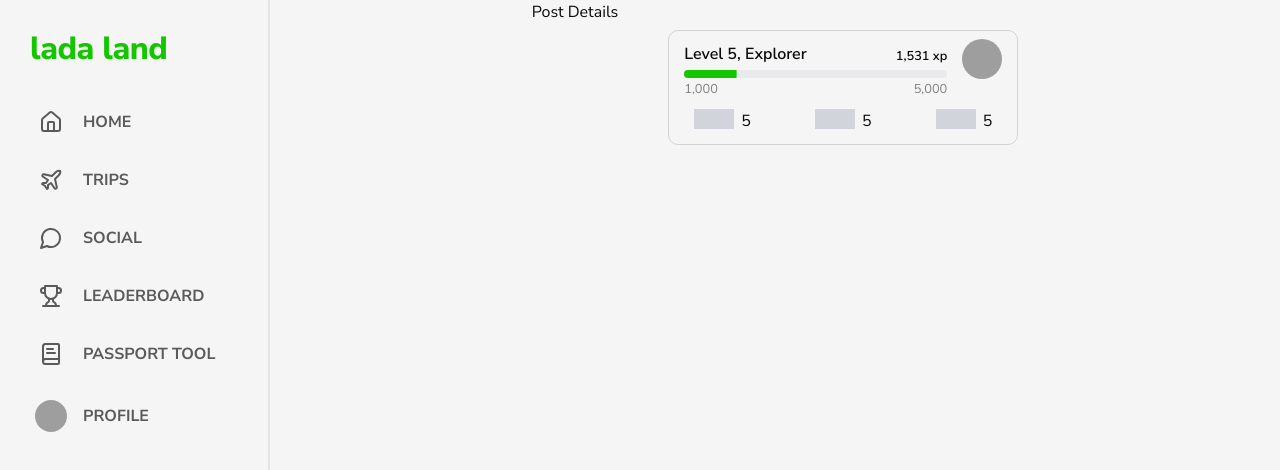
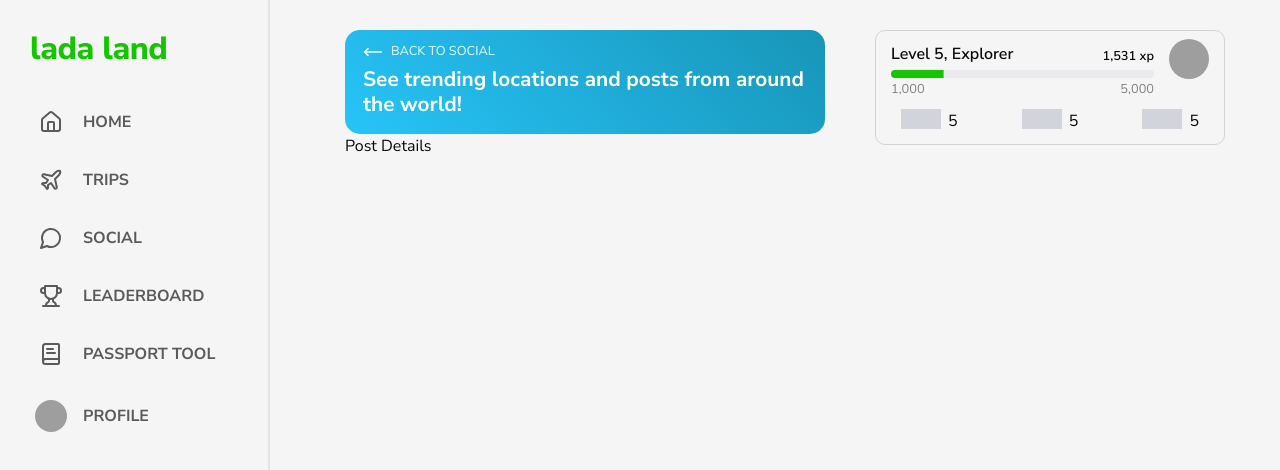
Before and after one commit to C01-Project-LADA/ladaland, a Next.js app in the folder client/: page /social/1 in a window 1280 px wide. Shown: the top 470 px of the page. Built offline with nearby package versions, Linux system fonts and the light colour scheme; grey boxes are pictures that could not be loaded.

Commit message:
chore: Add back link to page banner

```diff
--- a/client/src/app/(authenticated)/social/[postId]/page.tsx
+++ b/client/src/app/(authenticated)/social/[postId]/page.tsx
@@ -1,8 +1,19 @@
 import React from 'react';
+import PageBanner from '@/components/PageBanner';
 
 export default function PostDetails() {
   return (
-    <div>
+    <div
+      className="pl-[20px] pt-[30px]"
+      style={{ width: 'clamp(200px, 50vw, 500px)' }}
+    >
+      <PageBanner
+        title="BACK TO SOCIAL"
+        message="See trending locations and posts from around the world!"
+        variant="blue"
+        direction="backwards"
+        backLink="/social"
+      />
       <div>Post Details</div>
     </div>
   );
--- a/client/src/components/PageBanner.tsx
+++ b/client/src/components/PageBanner.tsx
@@ -1,4 +1,6 @@
 import styles from '@/styles/PageBanner.module.css';
+import { MoveLeft } from 'lucide-react';
+import Link from 'next/link';
 
 interface PageBannerProps {
   title: string;
@@ -6,6 +8,7 @@ interface PageBannerProps {
   direction?: 'forwards' | 'backwards';
   shadow?: boolean;
   message: string;
+  backLink?: string;
 }
 
 function mapColorToGradient(
@@ -37,6 +40,7 @@ export default function PageBanner({
   direction = 'forwards',
   shadow = false,
   message,
+  backLink,
 }: PageBannerProps) {
   return (
     <div
@@ -49,7 +53,16 @@ export default function PageBanner({
         boxShadow: shadow ? 'rgba(0, 0, 0, 0.35) 0px 5px 15px' : 'none',
       }}
     >
-      <h2>{title}</h2>
+      {backLink ? (
+        <Link href={backLink}>
+          <h2 className="flex items-center gap-2">
+            <MoveLeft size={20} />
+            {title}
+          </h2>
+        </Link>
+      ) : (
+        <h2>{title}</h2>
+      )}
       <h1>{message}</h1>
     </div>
   );
```
